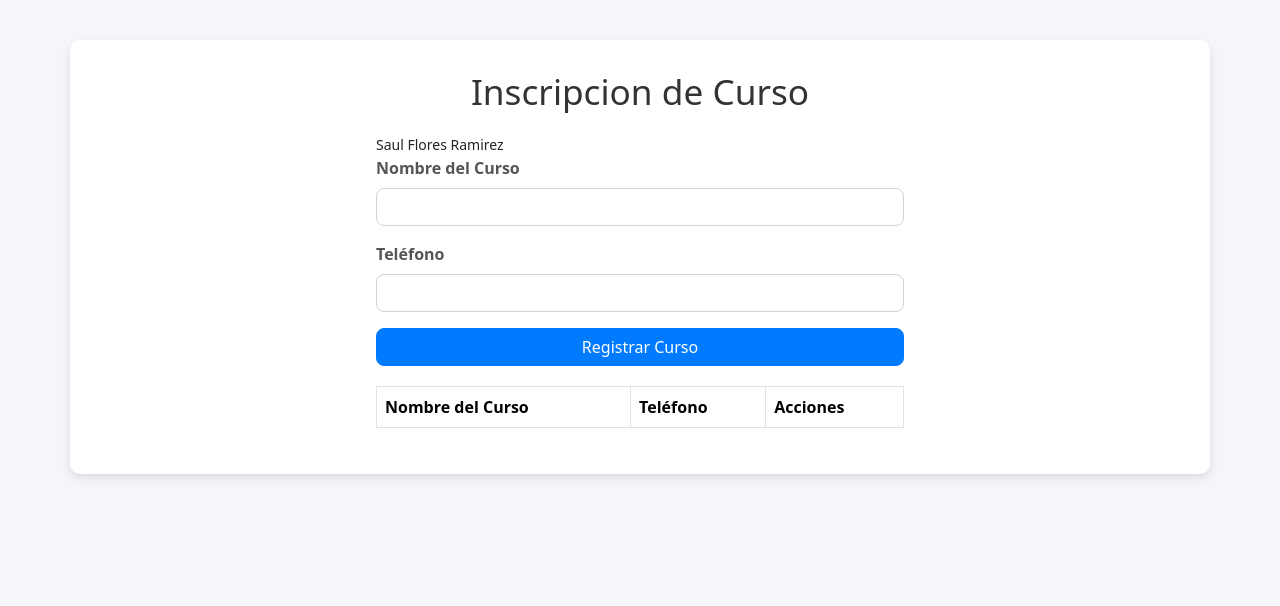
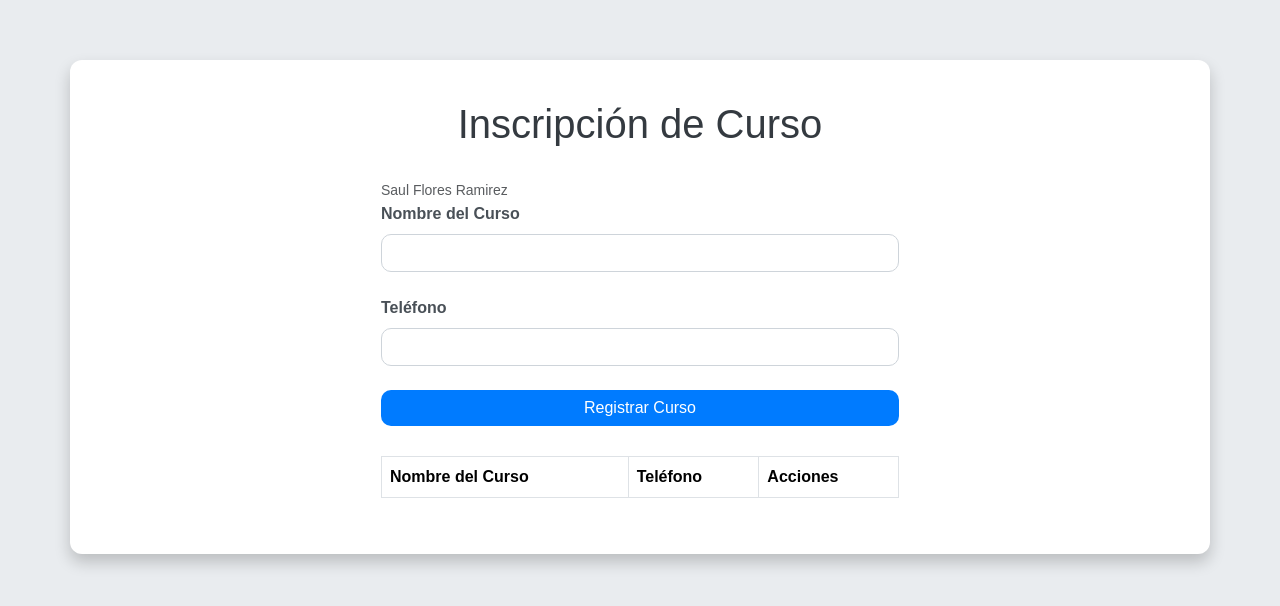
Before and after one commit to Saul941/Flask7B, a Flask app: page / in a window 1280 px wide. Shown: the top 606 px of the page. Run offline with Flask 3, Linux system fonts and the light colour scheme; data that the repository does not hold is empty; some libraries are stand-ins or nearby versions.

Commit message:
Update curso.html

```diff
--- a/templates/curso.html
+++ b/templates/curso.html
@@ -11,38 +11,39 @@
     <script src="https://cdnjs.cloudflare.com/ajax/libs/jquery-validate/1.19.5/jquery.validate.min.js"></script>
     <style>
         body {
-            background-color: #f4f6f9;
+            background-color: #e9ecef;
+            font-family: 'Arial', sans-serif;
         }
 
         .container {
-            background-color: white;
-            border-radius: 10px;
-            padding: 30px;
-            box-shadow: 0 4px 8px rgba(0, 0, 0, 0.1);
-            margin-top: 40px;
+            background-color: #ffffff;
+            border-radius: 12px;
+            padding: 40px;
+            box-shadow: 0 8px 16px rgba(0, 0, 0, 0.2);
+            margin-top: 60px;
         }
 
         h1 {
-            font-size: 2.2rem;
-            color: #333;
+            font-size: 2.5rem;
+            color: #343a40;
             text-align: center;
-            margin-bottom: 20px;
+            margin-bottom: 30px;
         }
 
         .form-label {
             font-weight: bold;
-            color: #555;
+            color: #495057;
         }
 
         .form-control {
-            border-radius: 8px;
-            border-color: #ced4da;
+            border-radius: 10px;
+            border: 1px solid #ced4da;
         }
 
         .btn-primary {
             background-color: #007bff;
-            border-color: #007bff;
-            border-radius: 8px;
+            border: none;
+            border-radius: 10px;
             width: 100%;
         }
 
@@ -52,7 +53,8 @@
 
         .btn-info {
             background-color: #17a2b8;
-            border-radius: 8px;
+            border: none;
+            border-radius: 10px;
             width: 100%;
         }
 
@@ -61,31 +63,37 @@
         }
 
         table {
-            margin-top: 20px;
+            margin-top: 30px;
         }
 
         th {
             background-color: #007bff;
             color: white;
+            border-top-left-radius: 10px;
+            border-top-right-radius: 10px;
         }
 
         td,
         th {
-            padding: 12px;
+            padding: 15px;
             text-align: left;
+            border: 1px solid #dee2e6;
         }
 
-        .btn-warning {
-            border-radius: 6px;
-        }
-
-        .btn-danger {
+        .btn-warning, .btn-danger {
             border-radius: 6px;
         }
 
         #searchInput {
-            border-radius: 8px;
-            margin-bottom: 10px;
+            border-radius: 10px;
+            margin-bottom: 15px;
+            padding: 10px;
+            width: 100%;
+        }
+
+        .btn-search {
+            border-radius: 10px;
+            margin-bottom: 15px;
         }
     </style>
 </head>
@@ -94,15 +102,15 @@
     <div class="container">
         <div class="row d-flex justify-content-center">
             <div class="col-md-6">
-                <h1>Inscripcion de Curso</h1>
-                <small>Saul Flores Ramirez</small>
+                <h1>Inscripción de Curso</h1>
+                <small class="text-muted">Saul Flores Ramirez</small>
                 <form id="frmCurso" action="/curso" method="POST">
                     <input type="hidden" id="id_curso" name="id_curso">
-                    <div class="mb-3">
+                    <div class="mb-4">
                         <label for="nombre_curso" class="form-label">Nombre del Curso</label>
                         <input type="text" class="form-control" id="nombre_curso" name="nombre_curso" required minlength="5" maxlength="50">
                     </div>
-                    <div class="mb-3">
+                    <div class="mb-4">
                         <label for="telefono" class="form-label">Teléfono</label>
                         <input type="tel" class="form-control" id="telefono" name="telefono" required minlength="10" maxlength="15">
                     </div>
@@ -197,7 +205,7 @@
 
             Pusher.logToConsole = true;
             var pusher = new Pusher('ab077c6305428af0579b', {
-            cluster: 'mt1'
+                cluster: 'mt1'
             });
 
             var channel = pusher.subscribe("registrosTiempoReal");
```
